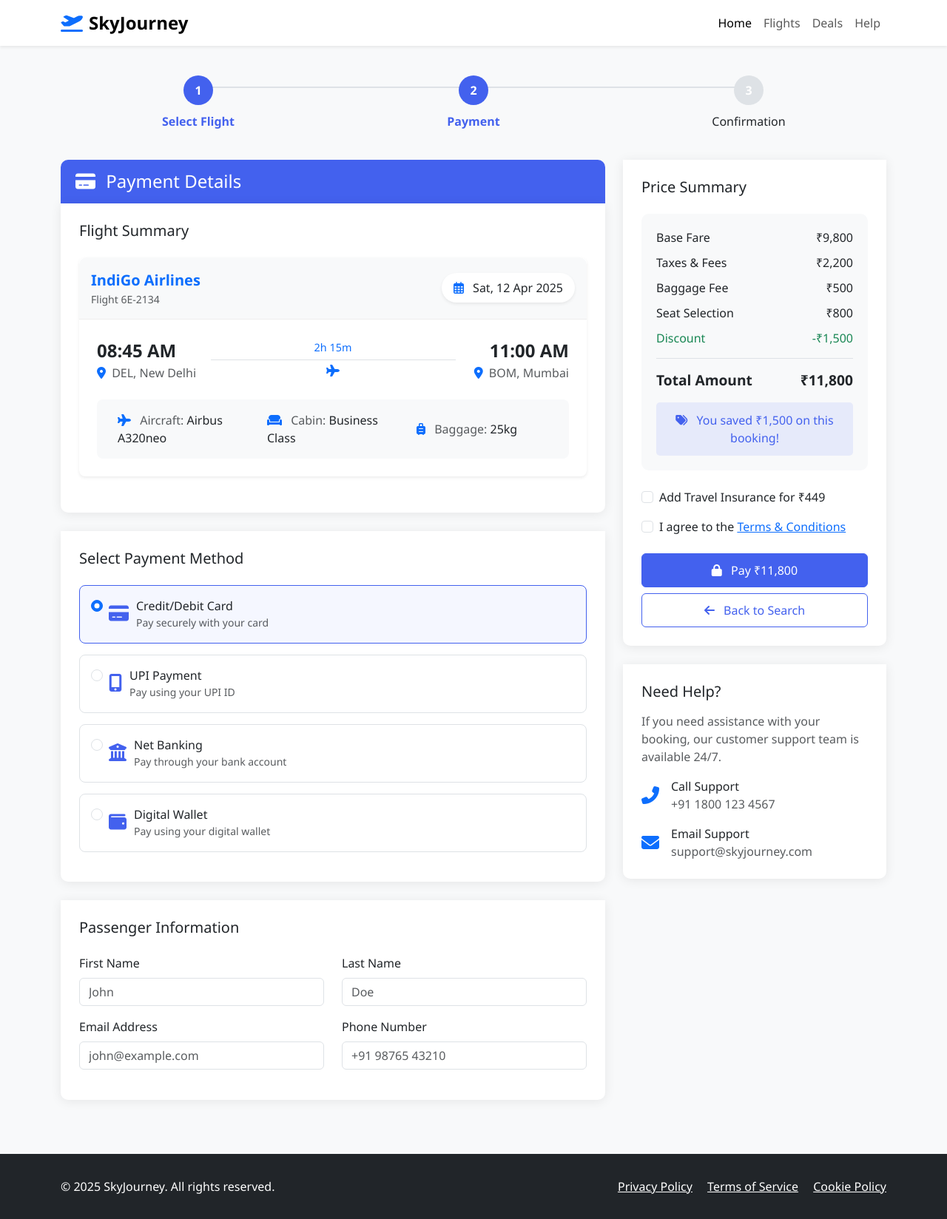
After one commit to abhiii1801/Flight-Booking-System, a Flask app: page /billing in a window 1280 px wide. The commit adds this page. Shown: the whole page at 74% size. Run offline with Flask 3, Linux system fonts and the light colour scheme; some libraries are stand-ins or nearby versions.

Commit message:
Added Billing Page

```diff
--- a/app.py
+++ b/app.py
@@ -98,5 +98,10 @@ def filter_flights():
         selected_review=min_review
     )
 
+
+@app.route('/billing')
+def billing():
+    return render_template('billing.html')
+
 if __name__ == '__main__':
     app.run(debug=True)
--- a/static/style.css
+++ b/static/style.css
@@ -1,3 +1,10 @@
+:root {
+  --primary-color: #4361ee;
+  --light-bg: #f8f9fa;
+  --dark-text: #333;
+  --muted-text: #6c757d;
+}
+
 body {
     font-family: 'Segoe UI', Tahoma, Geneva, Verdana, sans-serif;
     background-color: #f8f9fa;
@@ -156,3 +163,153 @@ body {
     padding: 2rem 0;
     margin-top: 3rem;
   }
+
+
+
+  .billing-container {
+    margin: 30px auto;
+  }
+
+  .billing-header {
+    padding: 15px 20px;
+    background-color: var(--primary-color);
+    color: white;
+    border-radius: 10px 10px 0 0;
+  }
+
+  .billing-section {
+    background-color: white;
+    border-radius: 0 0 10px 10px;
+    box-shadow: 0 2px 15px rgba(0, 0, 0, 0.08);
+    padding: 25px;
+    margin-bottom: 25px;
+  }
+
+  .flight-card {
+    border: 1px solid #eee;
+    border-radius: 10px;
+    overflow: hidden;
+  }
+
+  .flight-header {
+    background-color: var(--light-bg);
+    padding: 15px;
+    border-bottom: 1px solid #eee;
+  }
+
+  .payment-method {
+    border: 1px solid #dee2e6;
+    border-radius: 8px;
+    padding: 15px;
+    margin-bottom: 15px;
+    cursor: pointer;
+    transition: all 0.2s;
+  }
+
+  .payment-method:hover {
+    border-color: var(--primary-color);
+  }
+
+  .payment-method.selected {
+    border-color: var(--primary-color);
+    background-color: rgba(67, 97, 238, 0.05);
+  }
+
+  .payment-icon {
+    font-size: 1.5rem;
+    color: var(--primary-color);
+    margin-right: 10px;
+  }
+
+  .step-indicator {
+    display: flex;
+    justify-content: space-between;
+    margin-bottom: 30px;
+  }
+
+  .step {
+    flex: 1;
+    text-align: center;
+    padding: 10px;
+    position: relative;
+  }
+
+  .step::after {
+    content: '';
+    position: absolute;
+    width: 100%;
+    height: 2px;
+    background-color: #dee2e6;
+    top: 25px;
+    left: 50%;
+    z-index: -1;
+  }
+
+  .step:last-child::after {
+    display: none;
+  }
+
+  .step-number {
+    width: 40px;
+    height: 40px;
+    border-radius: 50%;
+    background-color: #dee2e6;
+    color: white;
+    display: inline-flex;
+    align-items: center;
+    justify-content: center;
+    margin-bottom: 10px;
+    font-weight: bold;
+  }
+
+  .step.active .step-number {
+    background-color: var(--primary-color);
+  }
+
+  .step.active .step-text {
+    color: var(--primary-color);
+    font-weight: 600;
+  }
+
+  .price-summary {
+    background-color: var(--light-bg);
+    border-radius: 10px;
+    padding: 20px;
+  }
+
+  .price-row {
+    display: flex;
+    justify-content: space-between;
+    margin-bottom: 10px;
+  }
+
+  .price-total {
+    border-top: 1px solid #dee2e6;
+    padding-top: 15px;
+    margin-top: 15px;
+    font-weight: bold;
+    font-size: 1.2rem;
+  }
+
+  .price-save {
+    background-color: rgba(67, 97, 238, 0.1);
+    color: var(--primary-color);
+    padding: 12px;
+    border-radius: 5px;
+    margin-top: 15px;
+    font-weight: 500;
+  }
+
+  .btn-primary {
+    background-color: var(--primary-color);
+    border-color: var(--primary-color);
+    padding: 10px 25px;
+    font-weight: 500;
+  }
+
+  .btn-outline-primary {
+    color: var(--primary-color);
+    border-color: var(--primary-color);
+    padding: 10px 25px;
+    font-weight: 500;
+  }
--- /dev/null
+++ b/templates/billing.html
@@ -0,0 +1,381 @@
+{% extends "base.html" %} {% block title %}Billing{% endblock %} {% block
+content %}
+
+<div class="container billing-container">
+  <!-- Steps Indicator -->
+  <div class="step-indicator">
+    <div class="step active">
+      <div class="step-number">1</div>
+      <div class="step-text">Select Flight</div>
+    </div>
+    <div class="step active">
+      <div class="step-number">2</div>
+      <div class="step-text">Payment</div>
+    </div>
+    <div class="step">
+      <div class="step-number">3</div>
+      <div class="step-text">Confirmation</div>
+    </div>
+  </div>
+
+  <div class="row">
+    <div class="col-lg-8">
+      <!-- Billing Header -->
+      <div class="billing-header">
+        <h4 class="mb-0">
+          <i class="fas fa-credit-card me-2"></i> Payment Details
+        </h4>
+      </div>
+
+      <!-- Flight Summary -->
+      <div class="billing-section">
+        <h5 class="mb-4">Flight Summary</h5>
+
+        <!-- Flight Card -->
+        <div
+          class="card flight-card shadow-sm mb-4 border-0 rounded-3 overflow-hidden"
+        >
+          <!-- Card Header with Airline Info and Date -->
+          <div
+            class="flight-header p-3 d-flex justify-content-between align-items-center bg-light"
+          >
+            <div class="d-flex align-items-center">
+              <div>
+                <div class="text-primary fw-bold fs-5">IndiGo Airlines</div>
+                <div class="text-muted small">Flight 6E-2134</div>
+              </div>
+            </div>
+            <div class="text-end date-badge">
+              <div class="bg-white rounded-pill shadow-sm px-3 py-2">
+                <i class="far fa-calendar-alt text-primary me-2"></i>
+                <span class="fw-medium">Sat, 12 Apr 2025</span>
+              </div>
+            </div>
+          </div>
+
+          <!-- Card Body with Flight Details -->
+          <div class="card-body p-4">
+            <div class="row align-items-center">
+              <!-- Departure Info -->
+              <div class="col-md-3 text-center text-md-start">
+                <div class="flight-time fw-bold fs-4">08:45 AM</div>
+                <div class="text-muted">
+                  <i class="fas fa-map-marker-alt me-1 text-primary"></i>
+                  DEL, New Delhi
+                </div>
+              </div>
+
+              <!-- Flight Path -->
+              <div class="col-md-6 flight-path my-3 my-md-0">
+                <div class="position-relative">
+                  <div
+                    class="flight-duration text-center mb-2 text-primary fw-medium"
+                  >
+                    2h 15m
+                  </div>
+                  <div class="flight-line"></div>
+                  <div class="flight-icon">
+                    <i class="fas fa-plane text-primary"></i>
+                  </div>
+                </div>
+              </div>
+
+              <!-- Arrival Info -->
+              <div class="col-md-3 text-center text-md-end">
+                <div class="flight-time fw-bold fs-4">11:00 AM</div>
+                <div class="text-muted">
+                  <i class="fas fa-map-marker-alt me-1 text-primary"></i>
+                  BOM, Mumbai
+                </div>
+              </div>
+            </div>
+
+            <!-- Flight Details -->
+            <div
+              class="row mt-4 align-items-center bg-light mx-0 p-3 rounded-3"
+            >
+              <div class="col-md-4">
+                <div>
+                  <i class="fas fa-plane me-2 text-primary"></i>
+                  <span class="text-muted">Aircraft:</span>
+                  Airbus A320neo
+                </div>
+              </div>
+
+              <div class="col-md-4">
+                <div>
+                  <i class="fas fa-couch me-2 text-primary"></i>
+                  <span class="text-muted">Cabin:</span>
+                  Business Class
+                </div>
+              </div>
+
+              <div class="col-md-4">
+                <div>
+                  <i class="fas fa-suitcase-rolling me-2 text-primary"></i>
+                  <span class="text-muted">Baggage:</span>
+                  25kg
+                </div>
+              </div>
+            </div>
+          </div>
+        </div>
+      </div>
+
+      <!-- Payment Methods -->
+      <div class="billing-section">
+        <h5 class="mb-4">Select Payment Method</h5>
+
+        <div class="payment-method selected">
+          <div class="form-check">
+            <input
+              class="form-check-input"
+              type="radio"
+              name="paymentMethod"
+              id="creditCard"
+              checked
+            />
+            <label
+              class="form-check-label d-flex align-items-center"
+              for="creditCard"
+            >
+              <i class="fas fa-credit-card payment-icon"></i>
+              <div>
+                <div class="fw-medium">Credit/Debit Card</div>
+                <div class="text-muted small">Pay securely with your card</div>
+              </div>
+            </label>
+          </div>
+        </div>
+
+        <div class="payment-method">
+          <div class="form-check">
+            <input
+              class="form-check-input"
+              type="radio"
+              name="paymentMethod"
+              id="upi"
+            />
+            <label class="form-check-label d-flex align-items-center" for="upi">
+              <i class="fas fa-mobile-alt payment-icon"></i>
+              <div>
+                <div class="fw-medium">UPI Payment</div>
+                <div class="text-muted small">Pay using your UPI ID</div>
+              </div>
+            </label>
+          </div>
+        </div>
+
+        <div class="payment-method">
+          <div class="form-check">
+            <input
+              class="form-check-input"
+              type="radio"
+              name="paymentMethod"
+              id="netBanking"
+            />
+            <label
+              class="form-check-label d-flex align-items-center"
+              for="netBanking"
+            >
+              <i class="fas fa-university payment-icon"></i>
+              <div>
+                <div class="fw-medium">Net Banking</div>
+                <div class="text-muted small">
+                  Pay through your bank account
+                </div>
+              </div>
+            </label>
+          </div>
+        </div>
+
+        <div class="payment-method">
+          <div class="form-check">
+            <input
+              class="form-check-input"
+              type="radio"
+              name="paymentMethod"
+              id="wallet"
+            />
+            <label
+              class="form-check-label d-flex align-items-center"
+              for="wallet"
+            >
+              <i class="fas fa-wallet payment-icon"></i>
+              <div>
+                <div class="fw-medium">Digital Wallet</div>
+                <div class="text-muted small">
+                  Pay using your digital wallet
+                </div>
+              </div>
+            </label>
+          </div>
+        </div>
+      </div>
+
+      <!-- Passenger Information -->
+      <div class="billing-section">
+        <h5 class="mb-4">Passenger Information</h5>
+
+        <div class="row">
+          <div class="col-md-6 mb-3">
+            <label for="firstName" class="form-label">First Name</label>
+            <input
+              type="text"
+              class="form-control"
+              id="firstName"
+              placeholder="John"
+            />
+          </div>
+          <div class="col-md-6 mb-3">
+            <label for="lastName" class="form-label">Last Name</label>
+            <input
+              type="text"
+              class="form-control"
+              id="lastName"
+              placeholder="Doe"
+            />
+          </div>
+        </div>
+
+        <div class="row">
+          <div class="col-md-6 mb-3">
+            <label for="email" class="form-label">Email Address</label>
+            <input
+              type="email"
+              class="form-control"
+              id="email"
+              placeholder="john@example.com"
+            />
+          </div>
+          <div class="col-md-6 mb-3">
+            <label for="phone" class="form-label">Phone Number</label>
+            <input
+              type="tel"
+              class="form-control"
+              id="phone"
+              placeholder="+91 98765 43210"
+            />
+          </div>
+        </div>
+      </div>
+    </div>
+
+    <div class="col-lg-4">
+      <!-- Price Summary -->
+      <div class="billing-section">
+        <h5 class="mb-4">Price Summary</h5>
+
+        <div class="price-summary">
+          <div class="price-row">
+            <span>Base Fare</span>
+            <span>₹9,800</span>
+          </div>
+          <div class="price-row">
+            <span>Taxes & Fees</span>
+            <span>₹2,200</span>
+          </div>
+          <div class="price-row">
+            <span>Baggage Fee</span>
+            <span>₹500</span>
+          </div>
+          <div class="price-row">
+            <span>Seat Selection</span>
+            <span>₹800</span>
+          </div>
+          <div class="price-row text-success">
+            <span>Discount</span>
+            <span>-₹1,500</span>
+          </div>
+
+          <div class="price-row price-total">
+            <span>Total Amount</span>
+            <span>₹11,800</span>
+          </div>
+
+          <div class="price-save text-center">
+            <i class="fas fa-tags me-2"></i> You saved ₹1,500 on this booking!
+          </div>
+        </div>
+
+        <div class="mt-4">
+          <div class="form-check mb-3">
+            <input
+              class="form-check-input"
+              type="checkbox"
+              id="travelInsurance"
+            />
+            <label class="form-check-label" for="travelInsurance">
+              Add Travel Insurance for ₹449
+            </label>
+          </div>
+
+          <div class="form-check mb-3">
+            <input
+              class="form-check-input"
+              type="checkbox"
+              id="termsConditions"
+              required
+            />
+            <label class="form-check-label" for="termsConditions">
+              I agree to the <a href="#">Terms & Conditions</a>
+            </label>
+          </div>
+        </div>
+
+        <div class="d-grid gap-2 mt-4">
+          <button class="btn btn-primary" type="button">
+            <i class="fas fa-lock me-2"></i> Pay ₹11,800
+          </button>
+          <button class="btn btn-outline-primary" type="button">
+            <i class="fas fa-arrow-left me-2"></i> Back to Search
+          </button>
+        </div>
+      </div>
+
+      <!-- Help Box -->
+      <div class="billing-section">
+        <h5 class="mb-3">Need Help?</h5>
+        <p class="text-muted">
+          If you need assistance with your booking, our customer support team is
+          available 24/7.
+        </p>
+        <div class="d-flex align-items-center mt-3">
+          <i class="fas fa-phone-alt me-3 text-primary fs-4"></i>
+          <div>
+            <div class="fw-medium">Call Support</div>
+            <div class="text-muted">+91 1800 123 4567</div>
+          </div>
+        </div>
+        <div class="d-flex align-items-center mt-3">
+          <i class="fas fa-envelope me-3 text-primary fs-4"></i>
+          <div>
+            <div class="fw-medium">Email Support</div>
+            <div class="text-muted">support@skyjourney.com</div>
+          </div>
+        </div>
+      </div>
+    </div>
+  </div>
+</div>
+
+<script>
+  // Simple script to toggle selected payment method
+  document.querySelectorAll(".payment-method").forEach((method) => {
+    method.addEventListener("click", function () {
+      // Remove selected class from all methods
+      document.querySelectorAll(".payment-method").forEach((m) => {
+        m.classList.remove("selected");
+      });
+
+      // Add selected class to clicked method
+      this.classList.add("selected");
+
+      // Check the radio button
+      const radio = this.querySelector('input[type="radio"]');
+      radio.checked = true;
+    });
+  });
+</script>
+
+{% endblock %}
```
